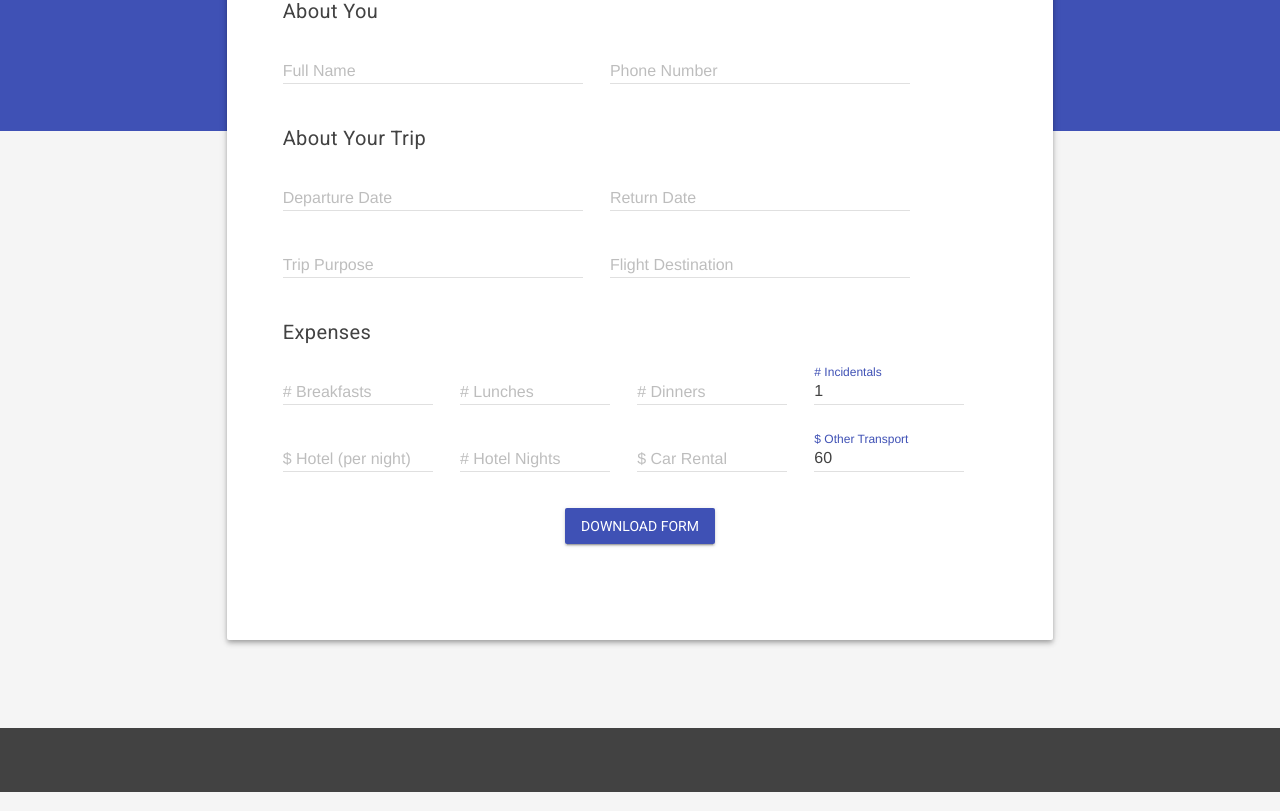
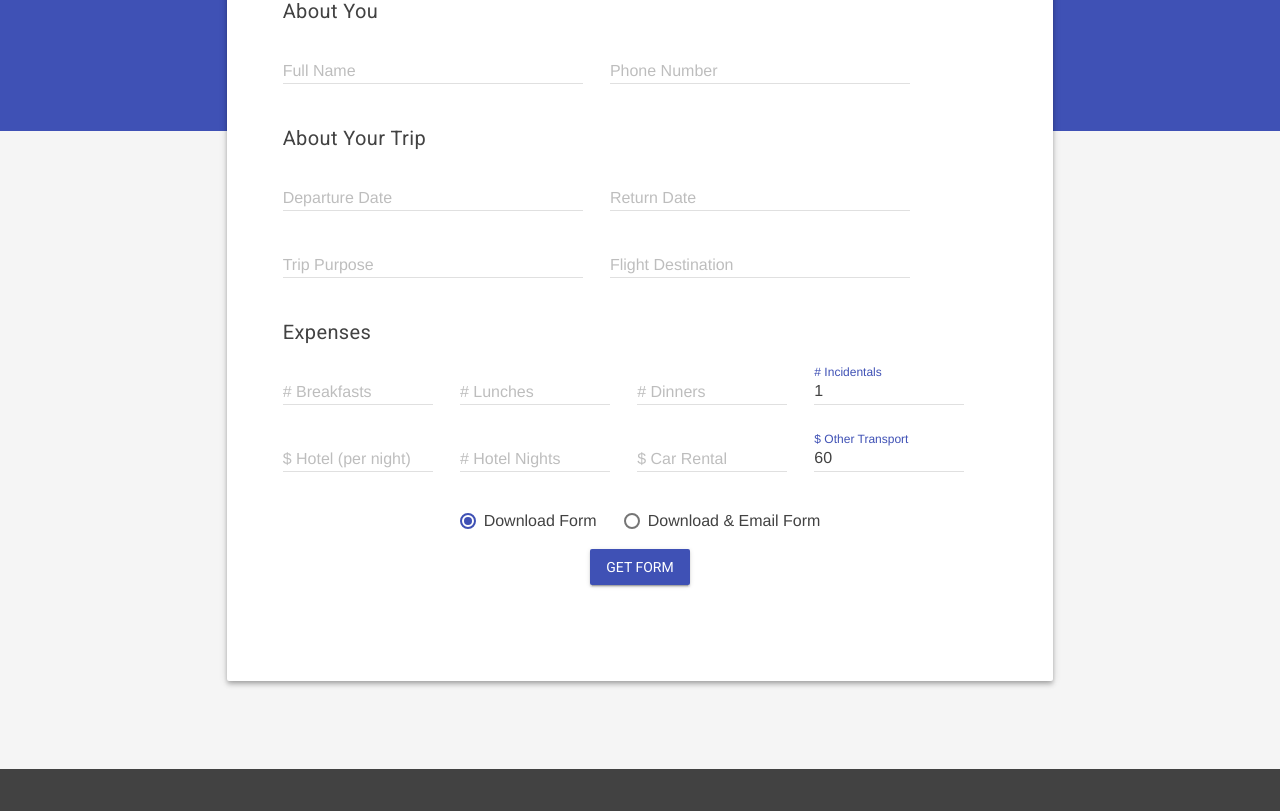
Before and after one commit to dlanger/advancebot3000, a Flask app: page / in a window 1280 px wide. Shown: the part 429-1240 px from the top of the page. Run offline with Flask 2, Linux system fonts and the light colour scheme.

Commit message:
Present option to email the form
* Refactor JS to remove jQuery
* Fix the case where the page reloads on an error submission
* Why don't emails to GoC go through yet?

```diff
--- a/app.py
+++ b/app.py
@@ -1,19 +1,25 @@
 from datetime import date, datetime
+from email.mime.text import MIMEText
+from email.mime.application import MIMEApplication
+from email.mime.multipart import MIMEMultipart
 
+import boto3
 from flask import Flask
 from flask import send_file, render_template, request
 from raven.contrib.flask import Sentry
 
 import settings
 from advance_form import AdvanceForm, to_decimal, round_decimal
+from email_template import message as email_template
 
 DOCX_MIMETYPE = 'application/vnd.openxmlformats-officedocument.wordprocessingml.document'
 
 app = Flask(__name__)
 app.config.from_object("settings")
+sentry = None
 
 if app.config['SENTRY_DSN']:
-  Sentry(app, dsn=app.config['SENTRY_DSN'])
+  sentry = Sentry(app, dsn=app.config['SENTRY_DSN'])
 
 @app.route("/", methods=['GET'])
 def ui():
@@ -44,4 +50,51 @@ def renter_advance_form():
   )
 
   rendered_form = form.render()
-  return send_file(rendered_form, attachment_filename="advance.docx", mimetype=DOCX_MIMETYPE)
+  filename = _generate_filename(form_data['travel_city'])
+
+  app.logger.error(form_data)
+
+  if form_data['email_me'] == '1':
+    recipient = _guess_email_address(form_data['full_name'])
+    if recipient:
+      _email_form(rendered_form, recipient, filename, form_data['travel_city'])
+
+  return send_file(rendered_form, attachment_filename=filename, mimetype=DOCX_MIMETYPE)
+
+def _generate_filename(travel_city):
+  short_date = datetime.now().strftime("%Y-%m-%d")
+  return "Advance {date} - {city}.docx".format(city=travel_city, date=short_date)
+
+def _guess_email_address(full_name):
+  possible_last_name = full_name.split(' ')[-1].lower()
+  possible_emails = [e[1] for e in app.config['POSSIBLE_EMAIL_RECIPIENTS'] if possible_last_name in e[0].lower()]
+
+  if len(possible_emails) != 1:
+    if sentry:
+      sentry.captureMessage("Unable to guess email address address for {0}".format(full_name))
+    return None
+  else:
+    return possible_emails[0]
+
+def _email_form(rendered_form, recipient_email, filename, travel_city):
+  msg = MIMEMultipart()
+  msg['Subject'] = "Advance Form for {0}".format(travel_city)
+  msg['From'] = "Advancebot 3000 <advancebot@flat.af>"
+  msg['To'] = recipient_email
+
+  msg_body = MIMEText(email_template.format(city=travel_city))
+  msg.attach(msg_body)
+
+  attachment = MIMEApplication(rendered_form.read())
+  attachment.add_header('Content-Disposition', 'attachment', filename=filename)
+  attachment.add_header('Content-Type', DOCX_MIMETYPE)
+  msg.attach(attachment)
+  rendered_form.seek(0)
+
+  resp = boto3.client('ses', region_name='us-east-1').send_raw_email(
+    RawMessage={'Data': msg.as_string()},
+    Source=msg['From'],
+    Destinations=(msg['To'],),
+  )
+
+  app.logger.error('SENDING DONE ' + str(resp))
--- /dev/null
+++ b/email_template.py
@@ -0,0 +1,9 @@
+message = """
+Please see attached for your advance form, covering your visit to {city}.
+
+To create a new form, please go to https://advancebot.flat.af/.
+
+Thanks,
+
+Advancebot 3000
+"""
--- a/requirements.txt
+++ b/requirements.txt
@@ -3,3 +3,4 @@ lxml==4.2.4
 Flask==0.12.2
 attrs==18.1.0
 raven[flask]
+boto3==1.7.75
--- a/settings.py
+++ b/settings.py
@@ -1,6 +1,7 @@
 # Put settings here, so that they can be overridden by non-VC'ed values in local_settings.py
 
 SENTRY_DSN = None
+POSSIBLE_EMAIL_RECIPIENTS = ()
 
 try:
     from local_settings import *
--- a/static/form.js
+++ b/static/form.js
@@ -17,25 +17,25 @@
 
     const dateDiff = (first, second) => Math.round((second-first)/(1000*60*60*24)); // Round to "handle" DST
 
-    const changeMdlTextField = (jqObject, val) => jqObject.get(0).parentElement.MaterialTextfield.change(val);
+    const changeMdlTextField = (formElement, val) => formElement.parentElement.MaterialTextfield.change(val);
 
-    $(document).ready(() => {
-        const submitButton = $("#submit_expenses");
+    document.addEventListener("DOMContentLoaded", () => {
+        const submitButton = document.querySelector("#submit_expenses");
 
-        submitButton.on('mdl-componentupgraded', () => {
-            const depDateField = $("#dep_date");
-            const retDateField = $("#ret_date");
-            const bfastField = $('#num_breakfasts');
-            const lunchField = $('#num_lunches');
-            const dinnerField = $('#num_dinners');
-            const hotelNightsField = $('#hotel_nights');
+        submitButton.addEventListener('mdl-componentupgraded', () => {
+            const depDateField = document.querySelector("#dep_date");
+            const retDateField = document.querySelector("#ret_date");
+            const bfastField = document.querySelector('#num_breakfasts');
+            const lunchField = document.querySelector('#num_lunches');
+            const dinnerField = document.querySelector('#num_dinners');
+            const hotelNightsField = document.querySelector('#hotel_nights');
 
             const dateChangeHandler = () => {
-                if ((depDateField.val() == "") || (retDateField.val() == ""))
+                if ((depDateField.value == "") || (retDateField.value == ""))
                     return;
 
-                const depDate = dateFromString(depDateField.val());
-                const retDate = dateFromString(retDateField.val());
+                const depDate = dateFromString(depDateField.value);
+                const retDate = dateFromString(retDateField.value);
                 const tripDuration = dateDiff(depDate, retDate);
 
                 if (tripDuration !== tripDuration) // Check for NaN, which happens if either value is invalid
@@ -50,12 +50,13 @@
                 changeMdlTextField(dinnerField, tripDuration + 1);
             }
 
-            depDateField.change(dateChangeHandler);
-            retDateField.change(dateChangeHandler);
+            submitButton.setAttribute('type', 'button');
+            depDateField.addEventListener('change', dateChangeHandler);
+            retDateField.addEventListener('change', dateChangeHandler);
 
-            submitButton.click(() => {
-                const formElements =$("#advance-form input[type=text]");
-                let data = {}; // FIXME to const
+            submitButton.addEventListener('click', () => {
+                const formElements = document.querySelectorAll('#advance-form input[type=text]');
+                const data = {};
                 let errorFlag = false;
 
                 for (element of formElements) {
@@ -67,27 +68,11 @@
                     data[element.id] = element.value;
                 }
 
+                data["email_me"] = document.querySelector('input[name="email_me"]:checked').value;
+
                 if (!errorFlag) {
                     console.log("JSON submitted => " + JSON.stringify(data));
-                    submitButton.prop('disabled', 1);
-
-                    // let fakeData = {
-                    //     "full_name":"James McNeil",
-                    //     "phone_num":"613.888.9999",
-                    //     "dep_date":"2017-04-01",
-                    //     "ret_date":"2017-05-02",
-                    //     "trip_purpose":"Advance PM's visit to Barrie",
-                    //     "travel_city":"Toronto",
-                    //     "num_breakfasts":"3",
-                    //     "num_lunches":"3",
-                    //     "num_dinners":"2",
-                    //     "num_incidentals":"1",
-                    //     "hotel_cost":"150",
-                    //     "hotel_nights":"2",
-                    //     "rental_amount":"160.99",
-                    //     "transport_amount":"60"
-                    // }
-                    // data = fakeData; // FIXME
+                    submitButton.setAttribute('disabled', 1);
 
                     const request = new XMLHttpRequest();
                     request.open("POST", "/api/advance_form", true);
@@ -106,10 +91,9 @@
                         } else {
                             alert('Something went wront on the server (' +
                                 request.status + ') - check your input and try again.');
-                            submitButton.prop('disabled', 0);
+                            submitButton.setAttribute('disabled', 0);
                         }
                     });
-
                     request.send(JSON.stringify(data));
                 }
             });
--- a/templates/index.html
+++ b/templates/index.html
@@ -27,7 +27,6 @@
     <link rel="stylesheet" href="https://code.getmdl.io/1.3.0/material.indigo-blue.min.css">
     <link rel="stylesheet" href="static/style.css">
     <script defer src="https://code.getmdl.io/1.3.0/material.min.js"></script>
-    <script src="https://cdnjs.cloudflare.com/ajax/libs/jquery/3.3.1/jquery.min.js"></script>
     <script src="static/form.js"></script>
 
   </head>
@@ -138,7 +137,19 @@
                 </div>
               </p>
               <p class="center-align">
-                <button id="submit_expenses" class="mdl-button mdl-js-button mdl-button--raised mdl-button--colored">Download form</button>
+                <label class="mdl-radio mdl-js-radio mdl-js-ripple-effect" for="download">
+                    <input type="radio" id="download" class="mdl-radio__button" name="email_me" value="0" checked />
+                    <span class="mdl-radio__label">Download Form</span>
+                </label>
+                &nbsp; &nbsp; &nbsp;
+                <label class="mdl-radio mdl-js-radio mdl-js-ripple-effect" for="email">
+                    <input type="radio" id="email" class="mdl-radio__button" name="email_me" value="1" />
+                    <span class="mdl-radio__label">Download & Email Form</span>
+                </label>
+              </p>
+
+              <p class="center-align">
+                <button id="submit_expenses" class="mdl-button mdl-js-button mdl-button--raised mdl-button--colored">Get form</button>
               </p>
             </form>
           </div>
```
